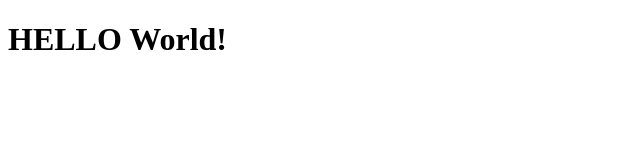
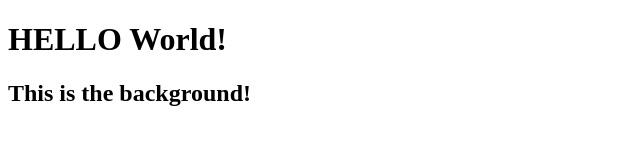
Before and after one commit to shivanand-date/background-generator, a plain HTML site: page index.html in a window 1280 px wide. Shown: the whole page, without its empty margins (0-640 px from the left). Drawn offline with Linux system fonts and the light colour scheme.

Commit message:
adding h2

```diff
--- a/index.html
+++ b/index.html
@@ -8,5 +8,6 @@
   </head>
   <body>
     <h1>HELLO World!</h1>
+    <h2>This is the background!</h2>
   </body>
 </html>
```
